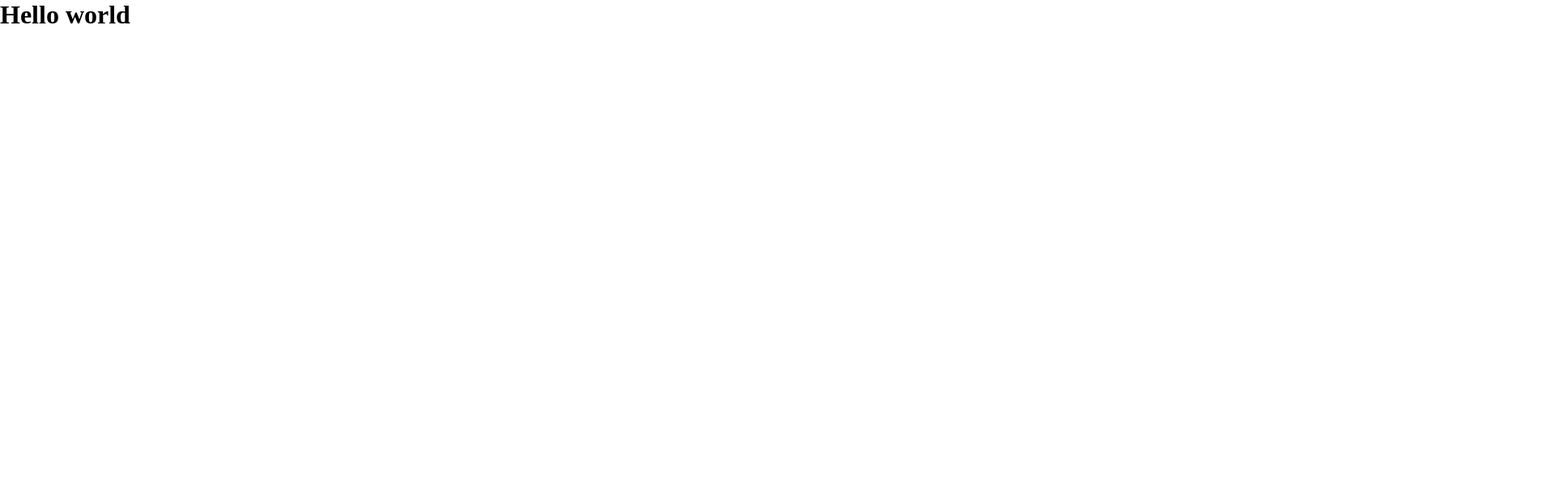
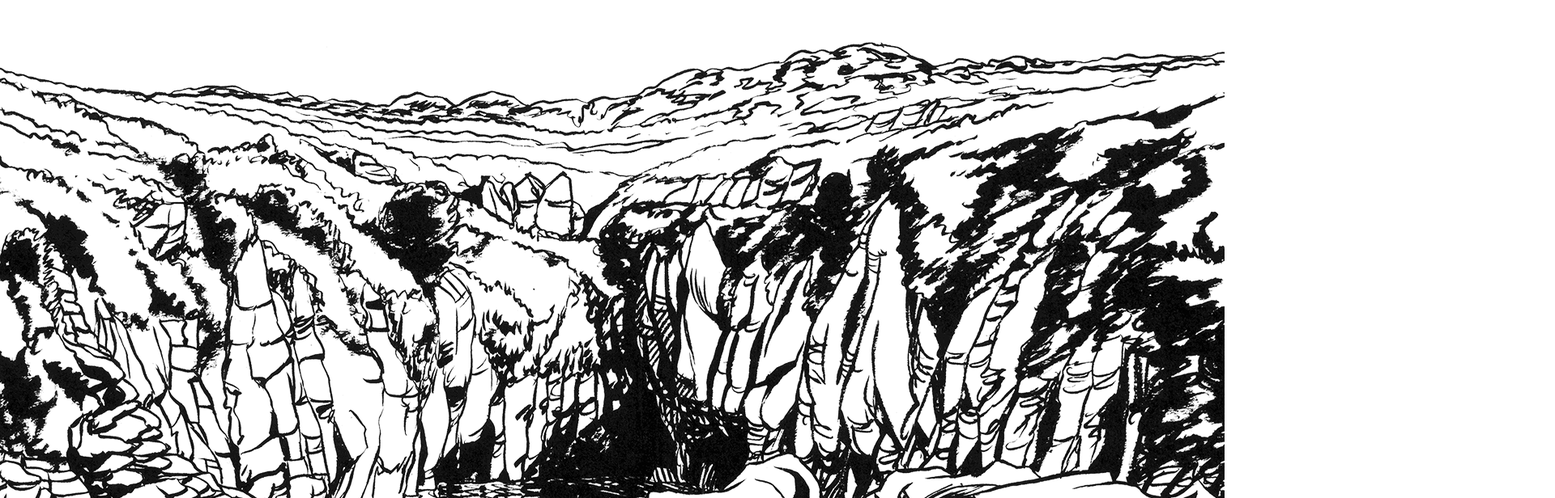
Before and after one commit to Chakow/PoC_Storyteling_Digital, a website built with Parcel: page src/index.html in a window 1280 px wide. Shown: the top 616 px of the page at 81% size, 1920 px wide, since content can reach past the window. Built offline with nearby package versions, Linux system fonts and the light colour scheme.

Commit message:
import des images

```diff
--- a/src/index.html
+++ b/src/index.html
@@ -7,7 +7,11 @@
     <link rel="stylesheet" href="scss/main.scss" />
   </head>
   <body>
-    <h1>Hello world</h1>
+    <div class="accueil">
+      <img src="img/MONTAGNE.png" class="mountain" />
+      <img src="img/CREVASSE.png" class="crevasse" />
+      <img src="img/LOGO.svg" class="logo" />
+    </div>
 
     <script src="js/main.js" type="module"></script>
   </body>
```
